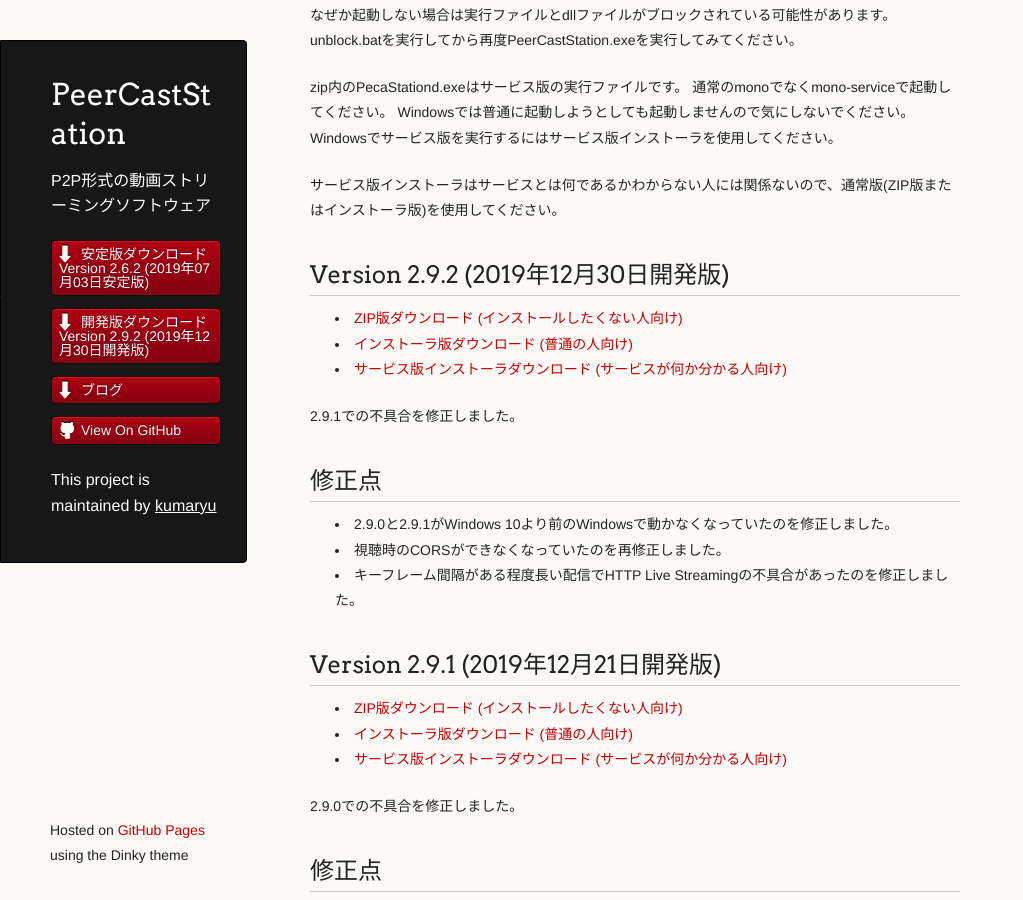
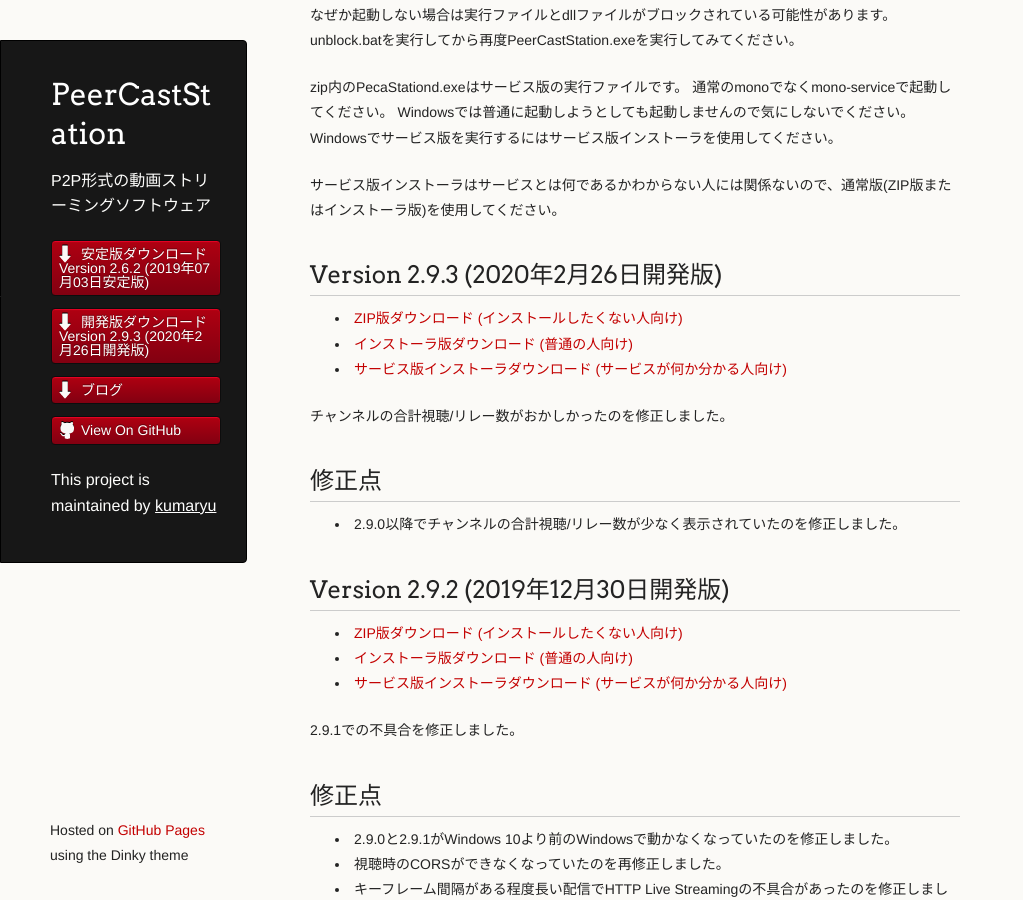
Before and after one commit to kumaryu/peercaststation, a Jekyll site: the page built from download-dev.mkd, in a window 1280 px wide and 900 px high, scrolled down 482 px. Shown: the whole window, without its empty margins (0-1023 px from the left). Built offline with Jekyll 4.4.1, drawn with Linux system fonts in a browser that asks for light colours.

Commit message:
bumped version up to 2.9.3

```diff
--- a/_data/releasenotes.yml
+++ b/_data/releasenotes.yml
@@ -1,4 +1,26 @@
 ---
+- name: Version 2.9.3 (2020年2月26日開発版)
+  version: 2.9.3
+  channel: dev
+  notes: |
+    チャンネルの合計視聴/リレー数がおかしかったのを修正しました。
+
+    ## 修正点
+    * 2.9.0以降でチャンネルの合計視聴/リレー数が少なく表示されていたのを修正しました。
+
+  date: 2020-02-26T00:00:00+09:00
+  url: http://www.pecastation.org/files/PeerCastStation-2.9.3.zip
+  enclosures:
+  - type: archive
+    url: http://www.pecastation.org/files/PeerCastStation-2.9.3.zip
+    length: 2490533
+  - type: installer
+    url: http://www.pecastation.org/files/PeerCastStation-2.9.3.exe
+    length: 2619051
+  - type: serviceinstaller
+    url: http://www.pecastation.org/files/PecaStationd-2.9.3.msi
+    length: 2291138
+
 - name: Version 2.9.2 (2019年12月30日開発版)
   version: 2.9.2
   channel: dev
```
